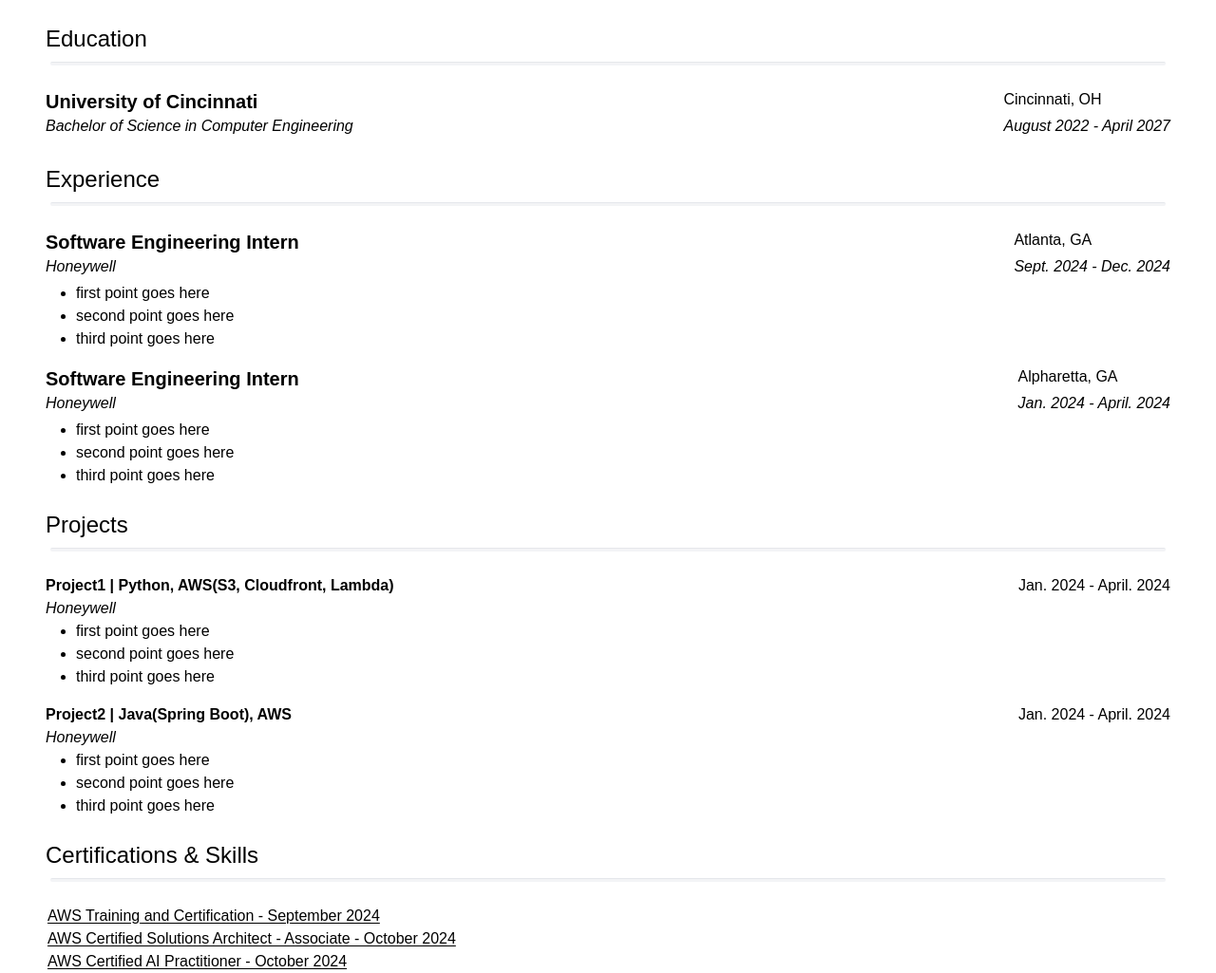
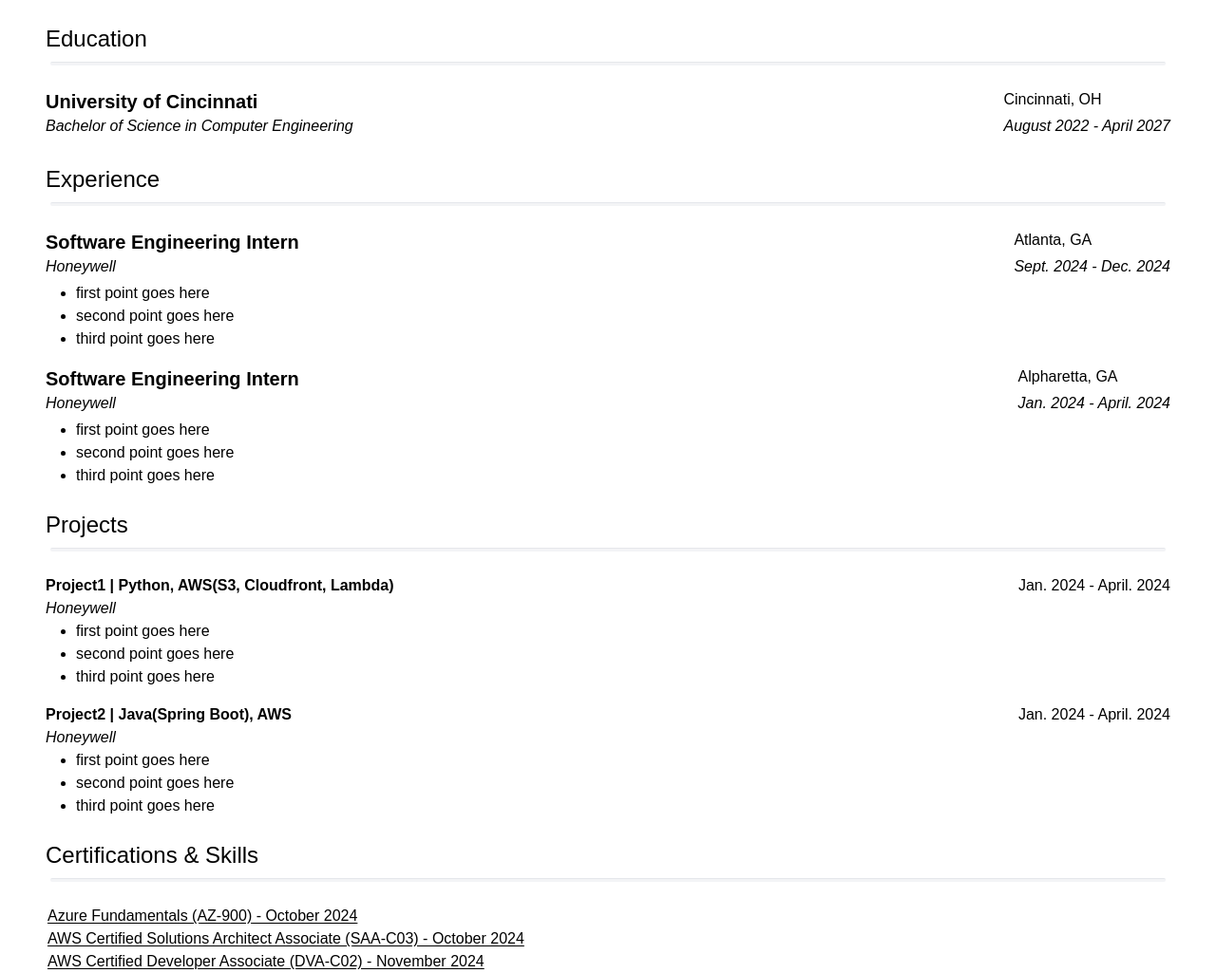
Before and after one commit to AmaanBilwar/Cloud_Resume_Challenge, a website: page src/index.html in a window 1280 px wide. Shown: the part 71-1096 px from the top of the page at 95% size. Drawn offline with Linux system fonts and the light colour scheme.

Commit message:
update index with certs

```diff
--- a/src/index.html
+++ b/src/index.html
@@ -161,14 +161,15 @@
     <div class="font-fira flex justify-start pr-12 pt-4 pl-12">
         <div class="grid grid-rows-3 pl-0.5 ">
 
-            <div><a class="underline underline-offset-2" href="">AWS Training and Certification - September 2024</a></div>
+            <div><a class="underline underline-offset-2" href="">Azure Fundamentals (AZ-900) - October 2024</a></div>
             <div>
-                <a class="underline underline-offset-2" href="">AWS Certified Solutions Architect - Associate - October 2024</a>
+                <a class="underline underline-offset-2" href="">AWS Certified Solutions Architect Associate (SAA-C03) - October 2024</a>
                 </div>
             <div>
-                <a class="underline underline-offset-2" href="">AWS Certified AI Practitioner - October 2024</a>
+                <a class="underline underline-offset-2" href="">AWS Certified Developer Associate (DVA-C02) - November 2024</a>
                 </div>
         </div>
     </div>
+    <script src="index.js"></script>
 </body>
 </html>
```
